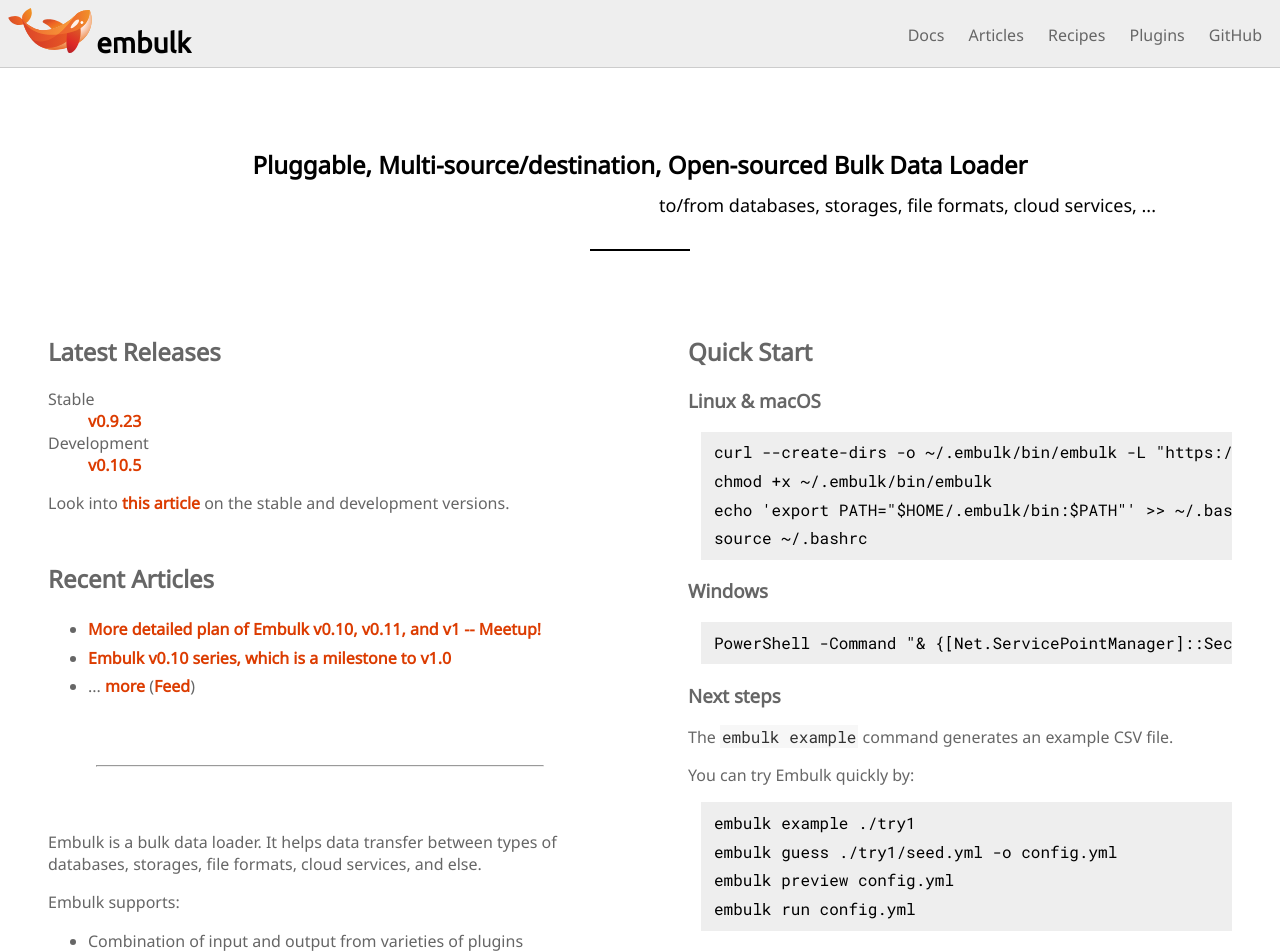
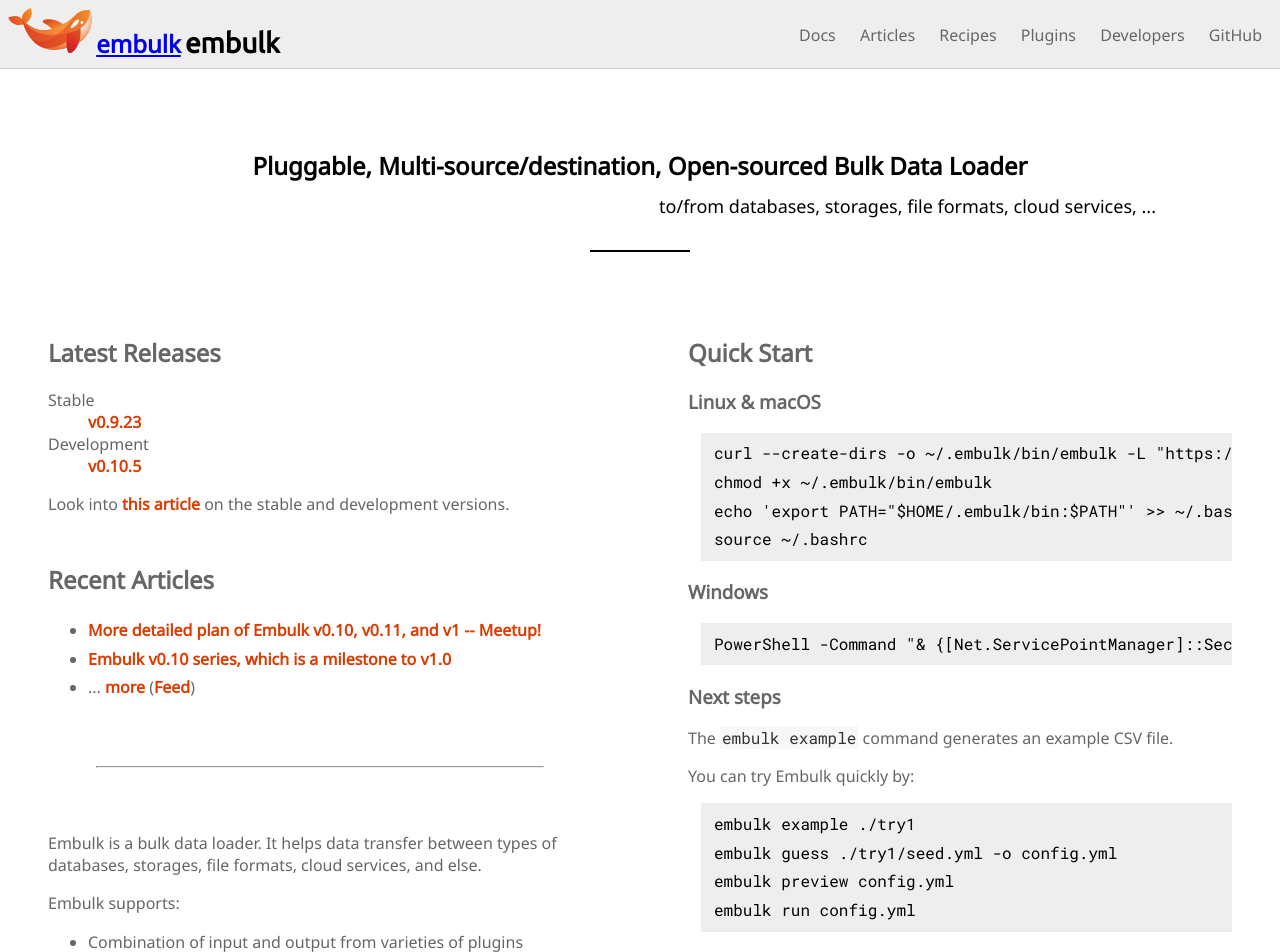
Before and after one commit to hiroyuki-sato/embulk.github.io, a Jekyll site: the page built from index.html, in a window 1280 px wide and 1400 px high. Shown: the top 952 px of the window. Built offline with Jekyll 4.4.1, drawn with Linux system fonts in a browser that asks for light colours.

Commit message:
Use almost the same header with dev

```diff
--- a/_includes/header.html
+++ b/_includes/header.html
@@ -2,12 +2,13 @@
   <nav aria-label="Top Menu">
     <a href="{{ "/" | relative_url }}"><img width="84" height="45" src="{{ "/assets/images/embulk-logo.svg" | relative_url }}"/></a>
     <h1><a href="{{ "/" | relative_url }}">embulk</a></h1>
+    <h1><span class="embulk"><a href="https://www.embulk.org/">embulk</a></span></h1>
     <ul class="menu">
       <li><a href="{{ "/docs/" | relative_url }}">Docs</a></li>
       <li><a href="{{ "/articles/" | relative_url }}">Articles</a></li>
       <li><a href="{{ "/recipes/" | relative_url }}">Recipes</a></li>
       <li><a href="https://plugins.embulk.org/">Plugins</a></li>
-      <!-- <li>Developers (TBA)</li> -->
+      <li><a href="https://dev.embulk.org/">Developers</a></li>
       <li><a href="https://github.com/embulk/">GitHub</a></li>
     </ul>
   </nav>
--- a/assets/css/embulk.css
+++ b/assets/css/embulk.css
@@ -58,12 +58,25 @@
 
 header nav h1 {
     display: inline;
+}
+
+header nav h1 span.embulk {
     font-family: 'Ubuntu', sans-serif;
     font-size: 28px;
 }
 
-header nav h1 a {
+header nav h1 span.subtitle {
+    font-family: 'Ubuntu', sans-serif;
+    font-size: 14px;
+}
+
+header nav h1 span.embulk a {
     color: #000000;
+    text-decoration: none;
+}
+
+header nav h1 span.subtitle a {
+    color: #333333;
     text-decoration: none;
 }
 
```
